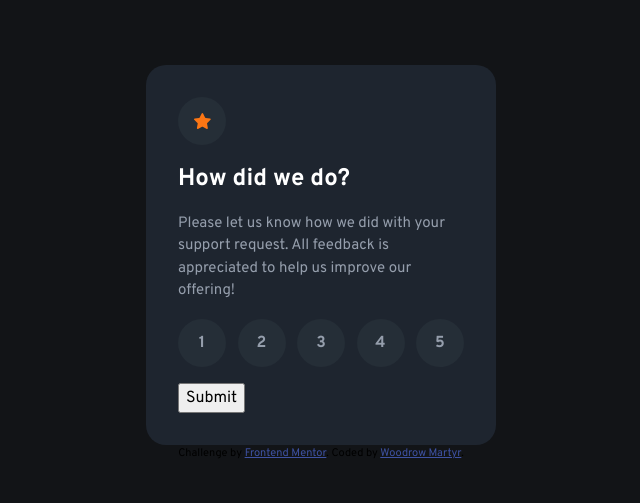
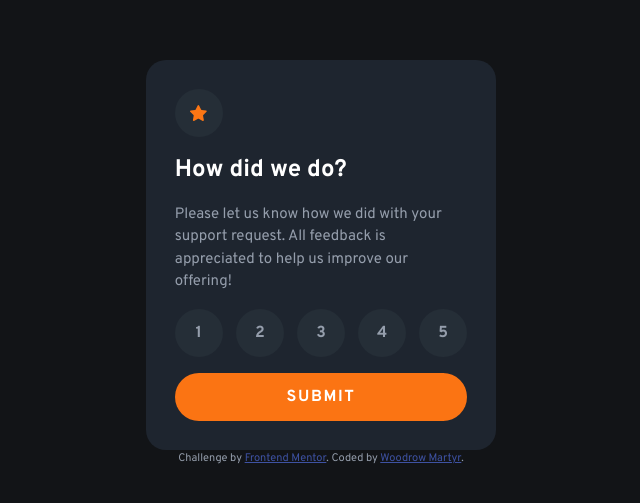
Before and after one commit to wmartyr/interactive-rating-component-main, a plain HTML site: page index.html in a window 1280 px wide. Shown: the part 137-640 px from the top of the page, without its empty margins (319-959 px from the left). Drawn offline with Linux system fonts and the light colour scheme.

Commit message:
Finish styling the rating-state card

```diff
--- a/index.html
+++ b/index.html
@@ -30,24 +30,14 @@
         to help us improve our offering!
       </h2>
       <div class="rating-row">
-        <div class="round-background">
-          <div class="rating">1</div>
-        </div>
-        <div class="round-background">
-          <div class="rating">2</div>
-        </div>
-        <div class="round-background">
-          <div class="rating">3</div>
-        </div>
-        <div class="round-background">
-          <div class="rating">4</div>
-        </div>
-        <div class="round-background">
-          <div class="rating">5</div>
-        </div>
+        <div class="round-background">1</div>
+        <div class="round-background">2</div>
+        <div class="round-background">3</div>
+        <div class="round-background">4</div>
+        <div class="round-background">5</div>
       </div>
       <button class="rating-submit">
-        Submit
+        SUBMIT
       </button>
     </div>
     <!-- Rating state end -->
--- a/styles/style.css
+++ b/styles/style.css
@@ -28,6 +28,7 @@ blockquote,
 dl,
 dd {
   margin: 0;
+  padding: 0;
 }
 
 /* Set core root defaults */
@@ -88,10 +89,10 @@ body {
   justify-content: space-between;
   align-items: flex-start;
   width: 350px;
-  height: 380px;
+  height: 390px;
   background-color: var(--color-neutral-darker-blue);
   border-radius: 20px;
-  padding: 2em;
+  padding: 1.8em;
 }
 
 .round-background {
@@ -102,6 +103,8 @@ body {
   display: flex;
   justify-content: center;
   align-items: center;
+  color: var(--color-neutral-light-grey);
+  font-weight: 700;
 }
 
 h1 {
@@ -126,9 +129,27 @@ h2 {
   font-weight: 700;
 }
 
+button {
+  display: flex;
+  justify-content: center;
+  align-items: center;
+  border: none;
+  text-decoration: none;
+  text-align: center;
+  background-color: var(--color-primary-orange);
+  color: white;
+  height: 3rem;
+  align-self: stretch;
+  border-radius: 2rem;
+  font-weight: 700;
+  padding: 1rem;
+  letter-spacing: 0.1rem;
+}
+
 .attribution {
   font-size: 11px;
   text-align: center;
+  color: var(--color-neutral-light-grey);
 }
 
 .attribution a {
```
